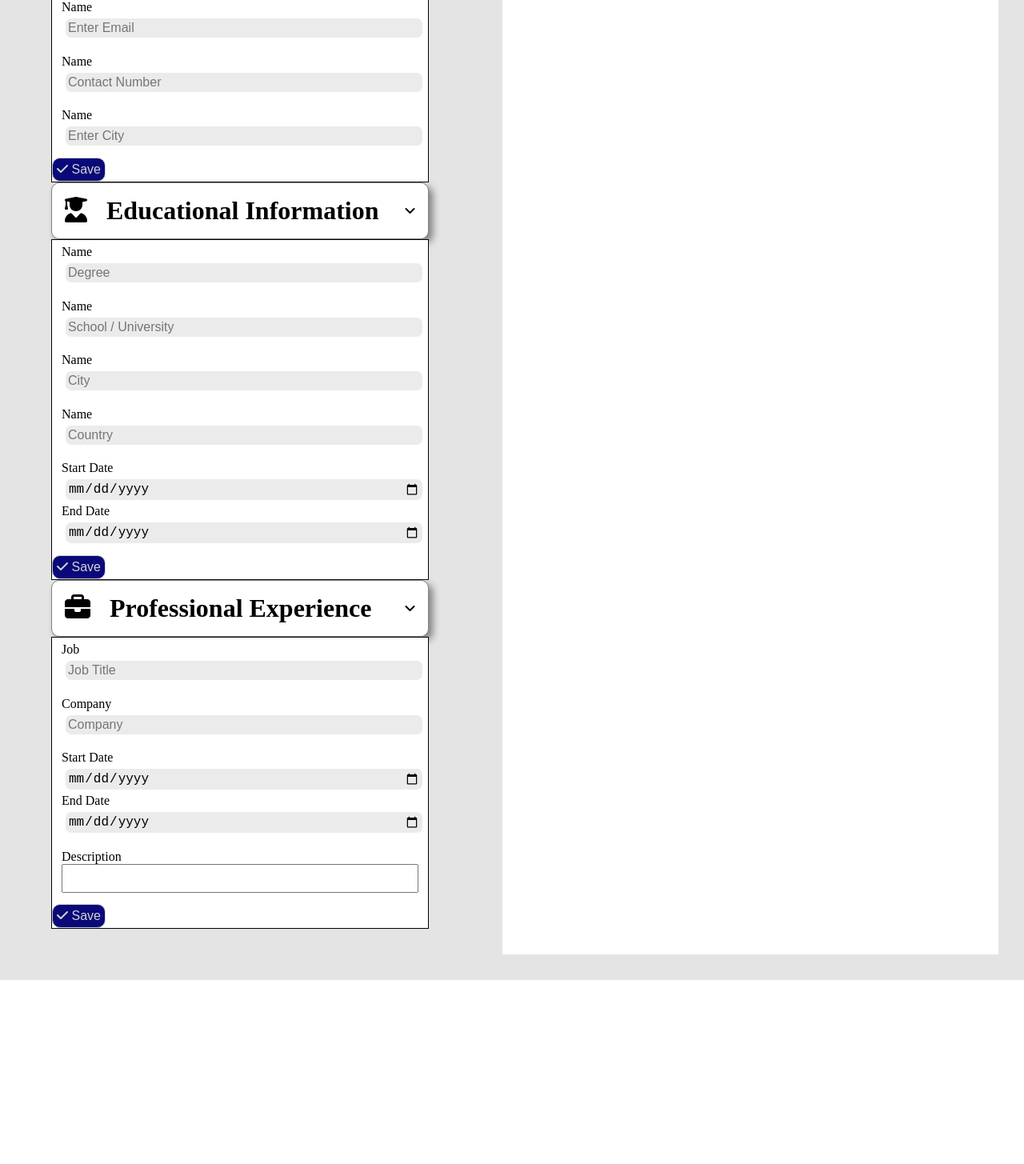
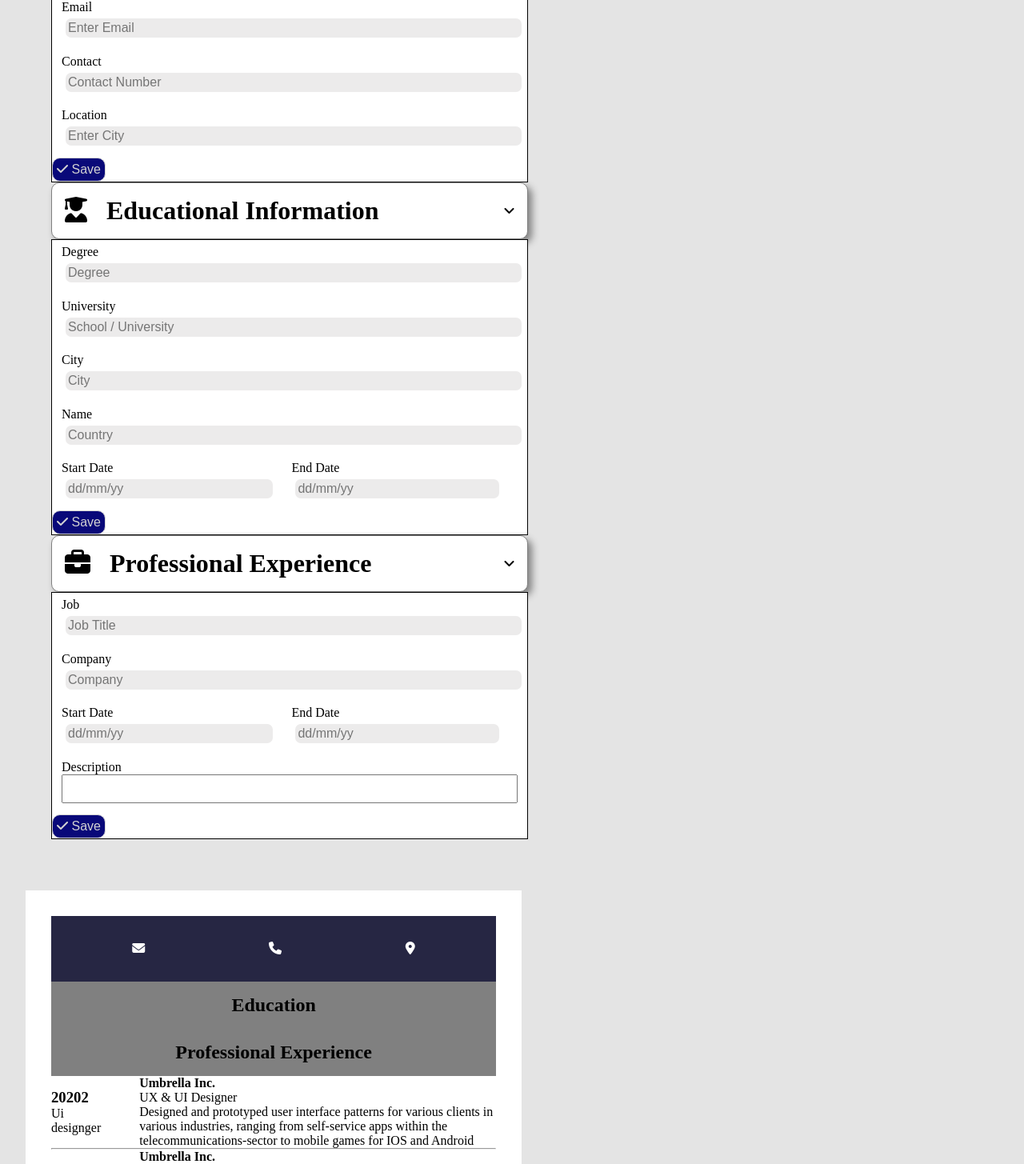
Before and after one commit to vandanafuloria/CV-builder-, a React (Vite) app: page / in a window 1280 px wide. Shown: the part 280-1735 px from the top of the page at 80% size. Before the commit the page ends 1505 px from the top, so only its background shows below. Built offline with nearby package versions, Linux system fonts and the light colour scheme.

Commit message:
added dynamically rendering components

```diff
--- a/src/App.css
+++ b/src/App.css
@@ -69,3 +69,37 @@ textarea{
 
 
 }
+.dates{
+    display: flex;
+    justify-content: space-evenly;
+    align-items: center;
+}
+.dates input{
+    width: 90%;
+
+}
+.resume-header{
+    background-color: rgb(38, 38, 67);
+    color: white;
+    padding: 2rem;
+}
+.edu, .exp{
+    display: flex;
+    justify-content: space-around;
+    align-items: center;
+    gap: 3rem;
+
+
+}
+.exp{
+    text-align: left;
+}
+
+.resume-heading{
+    background-color: gray;
+    padding: 1rem;
+}
+.company{
+    font-weight: 700;
+    font-size: 1rem;
+}
--- a/src/App.jsx
+++ b/src/App.jsx
@@ -11,16 +11,51 @@ import EducationalInformation from "./components/EducationInforamation";
 import ProfessionalInformation from "./components/professionalInformation";
 
 function App() {
+  const [name, setName] = useState("");
+  const [email, setEmail] = useState("");
+  const [contact, setContact] = useState("");
+  const [location, setLocation] = useState("");
+  // education states
+  const [degree, setDegree] = useState("");
+  const [school, setSchool] = useState("");
+  const [city, setCity] = useState("");
+  const [country, setCountry] = useState("");
+  const [start, setStart] = useState("");
+  const [end, setEnd] = useState("");
+
   return (
     <div className="container">
       <div className="main-container">
         <Download />
-        <GeneralInformation />
-        <EducationalInformation />
+        <GeneralInformation
+          setName={setName}
+          setEmail={setEmail}
+          setContact={setContact}
+          setLocation={setLocation}
+        />
+        <EducationalInformation
+          setDegree={setDegree}
+          setSchool={setSchool}
+          setCity={setCity}
+          setCountry={setCountry}
+          setStart={setStart}
+          setEnd={setEnd}
+        />
         <ProfessionalInformation />
       </div>
       <div className="preview-container">
-        <Resume />
+        <Resume
+          name={name}
+          email={email}
+          contact={contact}
+          location={location}
+          degree={degree}
+          school={school}
+          city={city}
+          start={start}
+          end={end}
+          country={country}
+        />
       </div>
     </div>
   );
--- a/src/components/EducationInforamation.jsx
+++ b/src/components/EducationInforamation.jsx
@@ -1,7 +1,14 @@
 import Heading from "../ui/Heading";
 import Button from "../ui/Button";
 
-export default function EducationalInformation() {
+export default function EducationalInformation({
+  setDegree,
+  setSchool,
+  setCity,
+  setCountry,
+  setStart,
+  setEnd,
+}) {
   return (
     <div className="edu-info">
       <Heading
@@ -10,33 +17,71 @@ export default function EducationalInformation() {
       />
       <form>
         <fieldset>
-          <label htmlFor="degree">Name</label>
-          <input id="degree" placeholder="Degree" type="text"></input>
+          <label htmlFor="degree">Degree</label>
+          <input
+            id="degree"
+            placeholder="Degree"
+            type="text"
+            onChange={(e) => {
+              setDegree(e.target.value);
+            }}
+          ></input>
         </fieldset>
         <fieldset>
-          <label htmlFor="shool">Name</label>
+          <label htmlFor="shool">University</label>
           <input
             id="shool"
             placeholder="School / University"
             type="text"
+            onChange={(e) => {
+              setSchool(e.target.value);
+            }}
           ></input>
         </fieldset>
         <fieldset>
-          <label htmlFor="city">Name</label>
-          <input id="city" placeholder="City" type="text"></input>
+          <label htmlFor="city">City</label>
+          <input
+            id="city"
+            placeholder="City"
+            type="text"
+            onChange={(e) => {
+              setCity(e.target.value);
+            }}
+          ></input>
         </fieldset>
         <fieldset>
           <label htmlFor="country">Name</label>
-          <input id="country" type="text" placeholder="Country"></input>
+          <input
+            id="country"
+            type="text"
+            placeholder="Country"
+            onChange={(e) => {
+              setCountry(e.target.value);
+            }}
+          ></input>
         </fieldset>
-        <fieldset>
-          <div className="dates">
+        <fieldset className="dates">
+          <div>
             <label htmlFor="start">Start Date</label>
-            <input type="date" id="start" />
+            <input
+              type="text"
+              id="start"
+              placeholder="dd/mm/yy"
+              onChange={(e) => {
+                setStart(e.target.value);
+              }}
+            />
           </div>
           <div>
             <label htmlFor="end">End Date</label>
-            <input type="date" id="end" />
+            <input
+              type="text"
+              id="end"
+              placeholder="dd/mm/yy"
+              onChange={(e) => {
+                setEnd(e.target.value);
+              }}
+            />
           </div>
         </fieldset>
 
--- a/src/components/GeneralInformation.jsx
+++ b/src/components/GeneralInformation.jsx
@@ -1,7 +1,13 @@
+import { useState } from "react";
 import Button from "../ui/Button";
 import Heading from "../ui/Heading";
 
-export default function GeneralInformation() {
+export default function GeneralInformation({
+  setName,
+  setEmail,
+  setContact,
+  setLocation,
+}) {
   return (
     <div className="gen-info">
       <Heading
@@ -11,19 +17,45 @@ export default function GeneralInformation() {
       <form>
         <fieldset>
           <label htmlFor="name">Name</label>
-          <input id="name" placeholder="Enter Your Name"></input>
+          <input
+            type="text"
+            id="name"
+            placeholder="Enter Your Name"
+            onChange={(e) => {
+              setName(e.target.value);
+            }}
+          ></input>
         </fieldset>
         <fieldset>
-          <label htmlFor="email">Name</label>
-          <input id="email" placeholder="Enter Email"></input>
+          <label htmlFor="email">Email</label>
+          <input
+            id="email"
+            type="email"
+            placeholder="Enter Email"
+            onChange={(e) => {
+              setEmail(e.target.value);
+            }}
+          ></input>
         </fieldset>
         <fieldset>
-          <label htmlFor="phone">Name</label>
-          <input id="phone" placeholder="Contact Number"></input>
+          <label htmlFor="phone">Contact</label>
+          <input
+            id="phone"
+            placeholder="Contact Number"
+            onChange={(e) => {
+              setContact(e.target.value);
+            }}
+          ></input>
         </fieldset>
         <fieldset>
-          <label htmlFor="location">Name</label>
-          <input id="location" placeholder="Enter City"></input>
+          <label htmlFor="location">Location</label>
+          <input
+            id="location"
+            placeholder="Enter City"
+            onChange={(e) => {
+              setLocation(e.target.value);
+            }}
+          ></input>
         </fieldset>
         <Button icon={<i className="fa-solid fa-check"></i>} text={"Save"} />
       </form>
--- a/src/components/ProfessionalInformation.jsx
+++ b/src/components/ProfessionalInformation.jsx
@@ -17,14 +17,14 @@ export default function ProfessionalInformation() {
           <label htmlFor="company">Company</label>
           <input id="shool" placeholder="Company" type="text"></input>
         </fieldset>
-        <fieldset>
-          <div className="dates">
+        <fieldset className="dates">
+          <div>
             <label htmlFor="start">Start Date</label>
-            <input type="date" id="start" />
+            <input type="text" id="start" placeholder="dd/mm/yy" />
           </div>
           <div>
             <label htmlFor="end">End Date</label>
-            <input type="date" id="end" />
+            <input type="text" id="end" placeholder="dd/mm/yy" />
           </div>
         </fieldset>
         <fieldset>
--- a/src/components/Resume.jsx
+++ b/src/components/Resume.jsx
@@ -1,21 +1,80 @@
-export default function Resume() {
+export default function Resume({
+  name,
+  email,
+  contact,
+  location,
+  degree,
+  school,
+  city,
+  country,
+  start,
+  end,
+}) {
   return (
     <div>
-      <div>
-        <h1 style={{ color: "red", textAlign: "center" }}>Shubham Fuloria</h1>
+      <div className="resume-header">
+        <h1>{name}</h1>
         <div className="info">
           <span>
             <i className="fa-solid fa-envelope"></i>
-            <p>vandanfuloria@202.gmail.com</p>
+            <p>{email}</p>
           </span>
           <span>
             <i className="fa-solid fa-phone"></i>
-            <p>+9999990009998</p>
+            <p>{contact}</p>
           </span>
           <span>
             <i className="fa-solid fa-location-dot"></i>
-            <p>Dehradun, India</p>
+            <p>{location}</p>
           </span>
+        </div>
+      </div>
+      <h2 className="resume-heading">Education</h2>
+      <div className="edu">
+        <div>
+          <p>
+            {start} {end}
+          </p>
+          <p>
+            {city} {country}
+          </p>
+        </div>
+        <div>
+          <h3>{school}</h3>
+          <p>{degree}</p>
+        </div>
+      </div>
+      <h2 className="resume-heading">Professional Experience</h2>
+      <div className="exp">
+        <div>
+          <h3>20202 </h3>
+          <p>Ui designger</p>
+        </div>
+        <div>
+          <p className="company">Umbrella Inc.</p>
+          <p>UX & UI Designer</p>
+          <p>
+            Designed and prototyped user interface patterns for various clients
+            in various industries, ranging from self-service apps within the
+            telecommunications-sector to mobile games for IOS and Android
+          </p>
+        </div>
+      </div>
+      <hr />
+
+      <div className="exp">
+        <div>
+          <h3>20202 </h3>
+          <p>Ui designger</p>
+        </div>
+        <div>
+          <p className="company">Umbrella Inc.</p>
+          <p>UX & UI Designer</p>
+          <p>
+            Designed and prototyped user interface patterns for various clients
+            in various industries, ranging from self-service apps within the
+            telecommunications-sector to mobile games for IOS and Android
+          </p>
         </div>
       </div>
     </div>
```
